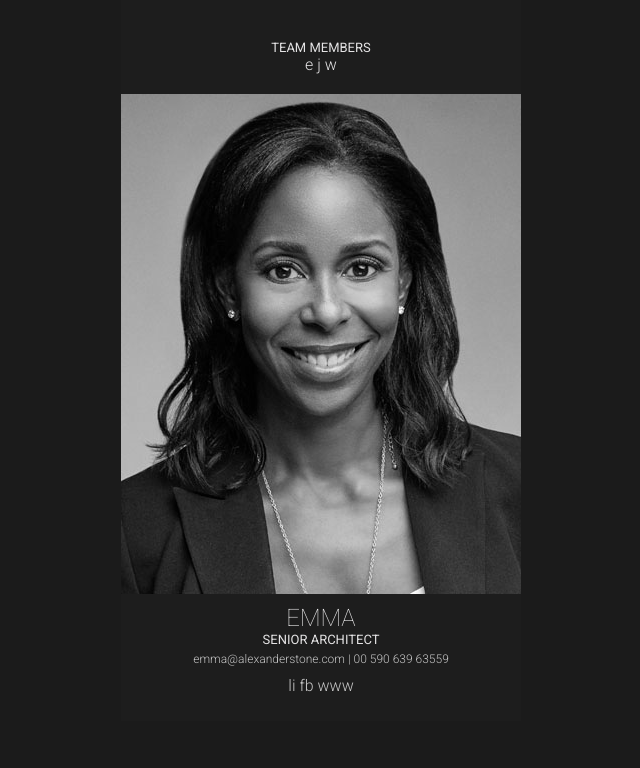
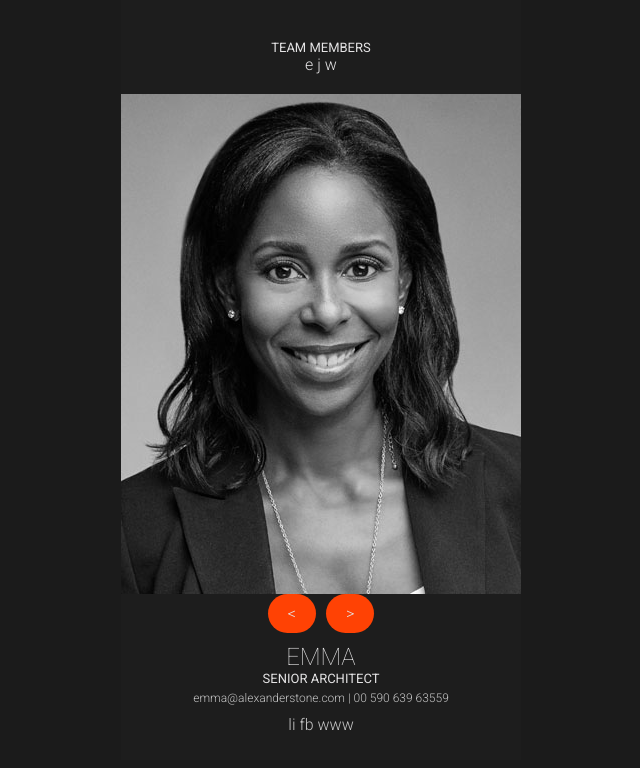
Before and after one commit to adamgonzls/ui006_userprofile, a website: page public/index.html in a window 1280 px wide. Shown: the whole page, without its empty margins (319-959 px from the left). Drawn offline with nearby package versions, Linux system fonts and the light colour scheme; files that its build step writes are made by us from their sources.

Commit message:
add directional arrows

```diff
--- a/public/index.html
+++ b/public/index.html
@@ -26,7 +26,8 @@
         <a href="">w</a>
       </nav>
       <div class="user-pic">
-        <img src="" alt="user image">
+        <img src="" alt="">
+        <button class="direction-arrow back"><</button><button class="direction-arrow forward">></button>
       </div>
       <div class="user-info">
         <span class="name"></span>
@@ -37,9 +38,9 @@
         </div>
         <div class="social">
           <ul>
-            <li>li</li>
-            <li>fb</li>
-            <li>www</li>
+            <li><a href="">li</a></li>
+            <li><a href="">fb</a></li>
+            <li><a href="">www</a></li>
           </ul>
         </div>
       </div>
```
